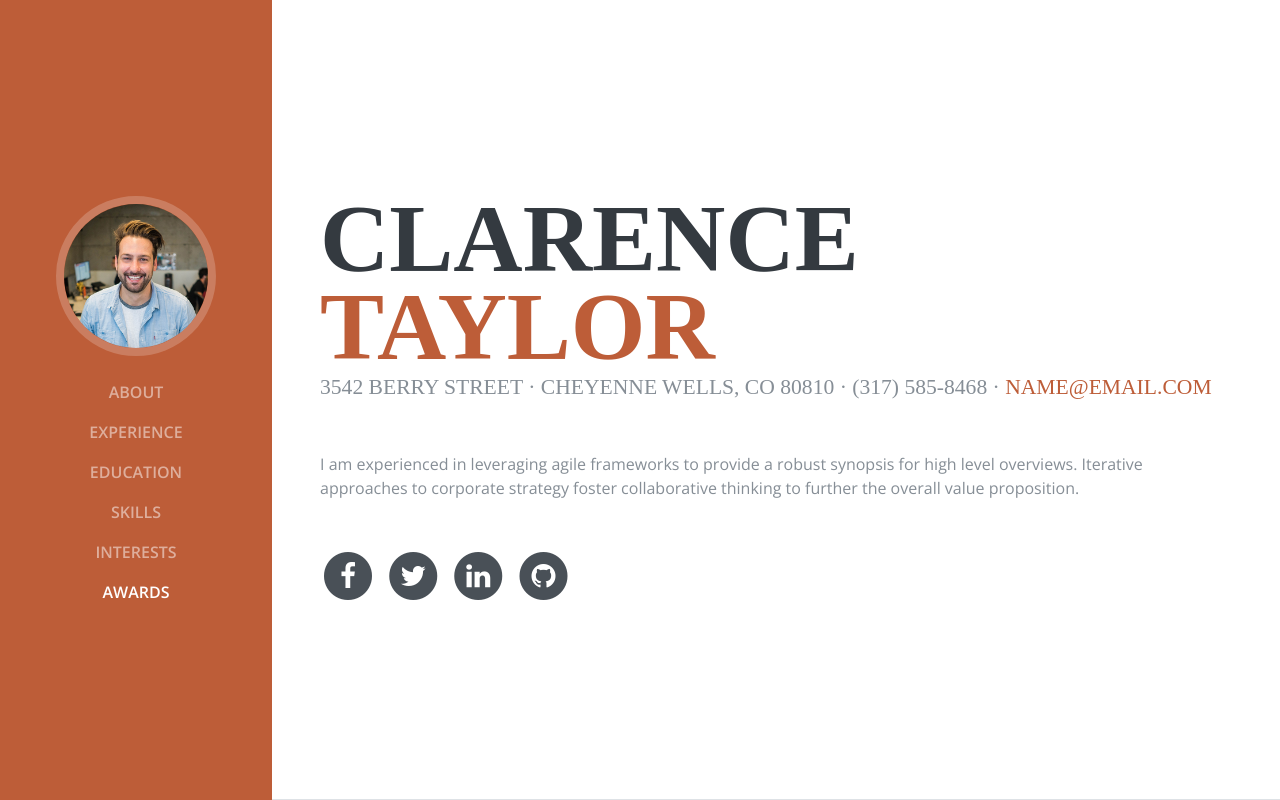
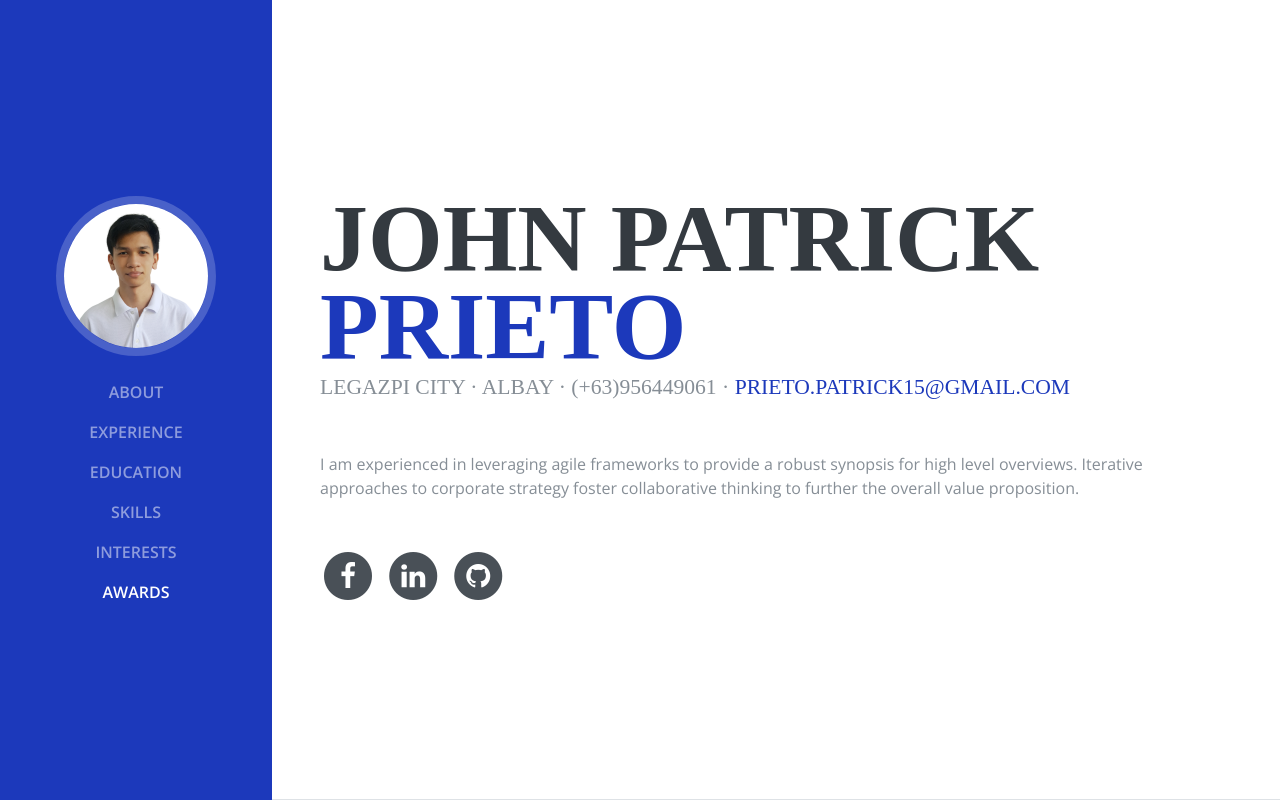
Before and after one commit to oppatrickk/oppatrickk.github.io, a plain HTML site: page resume/index.html in a window 1280 px wide. Shown: the top 800 px of the page. Drawn offline with nearby package versions, Linux system fonts and the light colour scheme; files whose address does not match are found by name; a web font is replaced by a local one.

Commit message:
chore(resume): added SEO details

```diff
--- a/resume/index.html
+++ b/resume/index.html
@@ -2,26 +2,42 @@
 <html lang="en">
 
 <head>
-
   <meta charset="utf-8">
   <meta name="viewport" content="width=device-width, initial-scale=1, shrink-to-fit=no">
-    <meta name="description" content="">
-    <meta name="author" content="">
+  <meta name="description" content="Online Resume of John Patrick Prieto">
+  <meta name="author" content="John Patrick Prieto">
 
-    <title>Resume - Start Bootstrap Theme</title>
+  <!-- SEO Website-->
+  <meta property="og:title" content="Résumé | John Patrick Prieto" />
+  <meta property="og:image"
+    content="https://lh3.googleusercontent.com/pw/ADCreHeBsmwteCfFwYpRuB33zk65RwfJrxrbmLPsdu4PLZIaH7t9m17WIwxuG7D17VkT0WG3UbAoxBG3KHjeqcXqCO1TZCMysEJG-nRxncZXMiXoDxKcC0E=w2400" />
+  <meta property="og:image:type" content="image/png">
+  <meta property="og:image:width" content="1200" />
+  <meta property="og:image:height" content="627" />
+  <meta property="og:description" content="Online Resume of John Patrick Prieto" />
+  <meta property="og:type" content="website" />
+  <!-- <meta property="og:url" content="https://roompal.web.app/" /> -->
+  <!-- <meta name="google-site-verification" content="FCw28N91suntpMZT9_289xvQRLR8pREyBuk1bLZiFEM" /> -->
+  <meta keywords="prieto">
+
+  <!-- Title -->
+  <title>Résumé | John Patrick Prieto</title>
+  <link rel=" icon" type="image/x-icon" href="assets/images/favicon.ico">
 
   <!-- Bootstrap core CSS -->
   <link href="vendor/bootstrap/css/bootstrap.min.css" rel="stylesheet">
 
   <!-- Custom fonts for this template -->
-    <link href="https://fonts.googleapis.com/css?family=Saira+Extra+Condensed:100,200,300,400,500,600,700,800,900" rel="stylesheet">
-    <link href="https://fonts.googleapis.com/css?family=Open+Sans:300,300i,400,400i,600,600i,700,700i,800,800i" rel="stylesheet">
+  <link href="https://fonts.googleapis.com/css?family=Saira+Extra+Condensed:100,200,300,400,500,600,700,800,900"
+    rel="stylesheet">
+  <link href="https://fonts.googleapis.com/css?family=Open+Sans:300,300i,400,400i,600,600i,700,700i,800,800i"
+    rel="stylesheet">
   <link href="vendor/font-awesome/css/font-awesome.min.css" rel="stylesheet">
   <link href="vendor/devicons/css/devicons.min.css" rel="stylesheet">
   <link href="vendor/simple-line-icons/css/simple-line-icons.css" rel="stylesheet">
 
   <!-- Custom styles for this template -->
-    <link href="css/resume.min.css" rel="stylesheet">
+  <link href="assets/css/resume.min.css" rel="stylesheet">
 
 </head>
 
@@ -31,10 +47,12 @@
     <a class="navbar-brand js-scroll-trigger" href="#page-top">
       <span class="d-block d-lg-none">Start Bootstrap</span>
       <span class="d-none d-lg-block">
-          <img class="img-fluid img-profile rounded-circle mx-auto mb-2" src="img/profile.jpg" alt="">
+        <img class="img-fluid img-profile rounded-circle mx-auto mb-2" src="assets/images/profile.png"
+          alt="Profile Picture of Patrick">
       </span>
     </a>
-      <button class="navbar-toggler" type="button" data-toggle="collapse" data-target="#navbarSupportedContent" aria-controls="navbarSupportedContent" aria-expanded="false" aria-label="Toggle navigation">
+    <button class="navbar-toggler" type="button" data-toggle="collapse" data-target="#navbarSupportedContent"
+      aria-controls="navbarSupportedContent" aria-expanded="false" aria-label="Toggle navigation">
       <span class="navbar-toggler-icon"></span>
     </button>
     <div class="collapse navbar-collapse" id="navbarSupportedContent">
@@ -65,16 +83,18 @@
 
     <section class="resume-section p-3 p-lg-5 d-flex d-column" id="about">
       <div class="my-auto">
-          <h1 class="mb-0">Clarence
-            <span class="text-primary">Taylor</span>
+        <h1 class="mb-0">John Patrick
+          <span class="text-primary">Prieto</span>
         </h1>
-          <div class="subheading mb-5">3542 Berry Street · Cheyenne Wells, CO 80810 · (317) 585-8468 ·
-            <a href="mailto:name@email.com">name@email.com</a>
+        <div class="subheading mb-5">Legazpi City · Albay · (+63)956449061 ·
+          <a href="mailto:name@email.com">prieto.patrick15@gmail.com</a>
         </div>
-          <p class="mb-5">I am experienced in leveraging agile frameworks to provide a robust synopsis for high level overviews. Iterative approaches to corporate strategy foster collaborative thinking to further the overall value proposition.</p>
+        <p class="mb-5">I am experienced in leveraging agile frameworks to provide a robust synopsis for high level
+          overviews. Iterative approaches to corporate strategy foster collaborative thinking to further the overall
+          value proposition.</p>
         <ul class="list-inline list-social-icons mb-0">
           <li class="list-inline-item">
-              <a href="#">
+            <a href="https://facebook.com/prietopat" target="_blank">
               <span class="fa-stack fa-lg">
                 <i class="fa fa-circle fa-stack-2x"></i>
                 <i class="fa fa-facebook fa-stack-1x fa-inverse"></i>
@@ -82,15 +102,7 @@
             </a>
           </li>
           <li class="list-inline-item">
-              <a href="#">
-                <span class="fa-stack fa-lg">
-                  <i class="fa fa-circle fa-stack-2x"></i>
-                  <i class="fa fa-twitter fa-stack-1x fa-inverse"></i>
-                </span>
-              </a>
-            </li>
-            <li class="list-inline-item">
-              <a href="#">
+            <a href="https://www.linkedin.com/in/john-patrick-prieto/" target="_blank">
               <span class="fa-stack fa-lg">
                 <i class="fa fa-circle fa-stack-2x"></i>
                 <i class="fa fa-linkedin fa-stack-1x fa-inverse"></i>
@@ -98,7 +110,7 @@
             </a>
           </li>
           <li class="list-inline-item">
-              <a href="#">
+            <a href="https://github.com/oppatrickk" target="_blank">
               <span class="fa-stack fa-lg">
                 <i class="fa fa-circle fa-stack-2x"></i>
                 <i class="fa fa-github fa-stack-1x fa-inverse"></i>
@@ -117,7 +129,10 @@
           <div class="resume-content mr-auto">
             <h3 class="mb-0">Senior Web Developer</h3>
             <div class="subheading mb-3">Intelitec Solutions</div>
-              <p>Bring to the table win-win survival strategies to ensure proactive domination. At the end of the day, going forward, a new normal that has evolved from generation X is on the runway heading towards a streamlined cloud solution. User generated content in real-time will have multiple touchpoints for offshoring.</p>
+            <p>Bring to the table win-win survival strategies to ensure proactive domination. At the end of the day,
+              going forward, a new normal that has evolved from generation X is on the runway heading towards a
+              streamlined cloud solution. User generated content in real-time will have multiple touchpoints for
+              offshoring.</p>
           </div>
           <div class="resume-date text-md-right">
             <span class="text-primary">March 2013 - Present</span>
@@ -128,7 +143,9 @@
           <div class="resume-content mr-auto">
             <h3 class="mb-0">Web Developer</h3>
             <div class="subheading mb-3">Intelitec Solutions</div>
-              <p>Capitalize on low hanging fruit to identify a ballpark value added activity to beta test. Override the digital divide with additional clickthroughs from DevOps. Nanotechnology immersion along the information highway will close the loop on focusing solely on the bottom line.</p>
+            <p>Capitalize on low hanging fruit to identify a ballpark value added activity to beta test. Override the
+              digital divide with additional clickthroughs from DevOps. Nanotechnology immersion along the information
+              highway will close the loop on focusing solely on the bottom line.</p>
           </div>
           <div class="resume-date text-md-right">
             <span class="text-primary">December 2011 - March 2013</span>
@@ -139,7 +156,9 @@
           <div class="resume-content mr-auto">
             <h3 class="mb-0">Junior Web Designer</h3>
             <div class="subheading mb-3">Shout! Media Productions</div>
-              <p>Podcasting operational change management inside of workflows to establish a framework. Taking seamless key performance indicators offline to maximise the long tail. Keeping your eye on the ball while performing a deep dive on the start-up mentality to derive convergence on cross-platform integration.</p>
+            <p>Podcasting operational change management inside of workflows to establish a framework. Taking seamless
+              key performance indicators offline to maximise the long tail. Keeping your eye on the ball while
+              performing a deep dive on the start-up mentality to derive convergence on cross-platform integration.</p>
           </div>
           <div class="resume-date text-md-right">
             <span class="text-primary">July 2010 - December 2011</span>
@@ -150,7 +169,9 @@
           <div class="resume-content mr-auto">
             <h3 class="mb-0">Web Design Intern</h3>
             <div class="subheading mb-3">Shout! Media Productions</div>
-              <p>Collaboratively administrate empowered markets via plug-and-play networks. Dynamically procrastinate B2C users after installed base benefits. Dramatically visualize customer directed convergence without revolutionary ROI.</p>
+            <p>Collaboratively administrate empowered markets via plug-and-play networks. Dynamically procrastinate B2C
+              users after installed base benefits. Dramatically visualize customer directed convergence without
+              revolutionary ROI.</p>
           </div>
           <div class="resume-date text-md-right">
             <span class="text-primary">September 2008 - June 2010</span>
@@ -236,16 +257,20 @@
         <ul class="fa-ul mb-0">
           <li>
             <i class="fa-li fa fa-check"></i>
-              Mobile-First, Responsive Design</li>
+            Mobile-First, Responsive Design
+          </li>
           <li>
             <i class="fa-li fa fa-check"></i>
-              Cross Browser Testing &amp; Debugging</li>
+            Cross Browser Testing &amp; Debugging
+          </li>
           <li>
             <i class="fa-li fa fa-check"></i>
-              Cross Functional Teams</li>
+            Cross Functional Teams
+          </li>
           <li>
             <i class="fa-li fa fa-check"></i>
-              Agile Development &amp; Scrum</li>
+            Agile Development &amp; Scrum
+          </li>
         </ul>
       </div>
     </section>
@@ -253,8 +278,12 @@
     <section class="resume-section p-3 p-lg-5 d-flex flex-column" id="interests">
       <div class="my-auto">
         <h2 class="mb-5">Interests</h2>
-          <p>Apart from being a web developer, I enjoy most of my time being outdoors. In the winter, I am an avid skiier and novice ice climber. During the warmer months here in Colorado, I enjoy mountain biking, free climbing, and kayaking.</p>
-          <p class="mb-0">When forced indoors, I follow a number of sci-fi and fantasy genre movies and television shows, I am an aspiring chef, and I spend a large amount of my free time exploring the latest technolgy advancements in the front-end web development world.</p>
+        <p>Apart from being a web developer, I enjoy most of my time being outdoors. In the winter, I am an avid skiier
+          and novice ice climber. During the warmer months here in Colorado, I enjoy mountain biking, free climbing, and
+          kayaking.</p>
+        <p class="mb-0">When forced indoors, I follow a number of sci-fi and fantasy genre movies and television shows,
+          I am an aspiring chef, and I spend a large amount of my free time exploring the latest technolgy advancements
+          in the front-end web development world.</p>
       </div>
     </section>
 
@@ -264,31 +293,37 @@
         <ul class="fa-ul mb-0">
           <li>
             <i class="fa-li fa fa-trophy text-warning"></i>
-              Google Analytics Certified Developer</li>
+            Google Analytics Certified Developer
+          </li>
           <li>
             <i class="fa-li fa fa-trophy text-warning"></i>
-              Mobile Web Specialist - Google Certification</li>
+            Mobile Web Specialist - Google Certification
+          </li>
           <li>
             <i class="fa-li fa fa-trophy text-warning"></i>
             1<sup>st</sup>
-              Place - University of Colorado Boulder - Emerging Tech Competition 2009</li>
+            Place - University of Colorado Boulder - Emerging Tech Competition 2009
+          </li>
           <li>
             <i class="fa-li fa fa-trophy text-warning"></i>
             1<sup>st</sup>
-              Place - University of Colorado Boulder - Adobe Creative Jam 2008 (UI Design Category)</li>
+            Place - University of Colorado Boulder - Adobe Creative Jam 2008 (UI Design Category)
+          </li>
           <li>
             <i class="fa-li fa fa-trophy text-warning"></i>
             2<sup>nd</sup>
-              Place - University of Colorado Boulder - Emerging Tech Competition 2008</li>
-            <li>
+            Place - University of Colorado Boulder - Emerging Tech Competition 2008
+          </li>
           <li>
             <i class="fa-li fa fa-trophy text-warning"></i>
             1<sup>st</sup>
-              Place - James Buchanan High School - Hackathon 2006</li>
+            Place - James Buchanan High School - Hackathon 2006
+          </li>
           <li>
             <i class="fa-li fa fa-trophy text-warning"></i>
             3<sup>rd</sup>
-              Place - James Buchanan High School - Hackathon 2005</li>
+            Place - James Buchanan High School - Hackathon 2005
+          </li>
         </ul>
       </div>
     </section>
```
Also changed, not shown: resume/assets/css/resume.css (added), resume/assets/css/resume.min.css (added), resume/assets/images/favicon.ico (added), resume/assets/images/profile.png (added), resume/assets/js/resume.js (renamed from resume/js/resume.js), resume/assets/js/resume.min.js (renamed from resume/js/resume.min.js), resume/assets/scss/_bootstrap-overrides.scss (renamed from resume/scss/_bootstrap-overrides.scss), resume/assets/scss/_global.scss (renamed from resume/scss/_global.scss), resume/assets/scss/_mixins.scss (renamed from resume/scss/_mixins.scss), resume/assets/scss/_nav.scss (renamed from resume/scss/_nav.scss), resume/assets/scss/_resume-item.scss (renamed from resume/scss/_resume-item.scss), resume/assets/scss/_variables.scss (renamed from resume/scss/_variables.scss), resume/assets/scss/resume.scss (renamed from resume/scss/resume.scss), resume/css/resume.css (deleted), 2 more files. Lines whose indentation alone changed are shown as unchanged.
